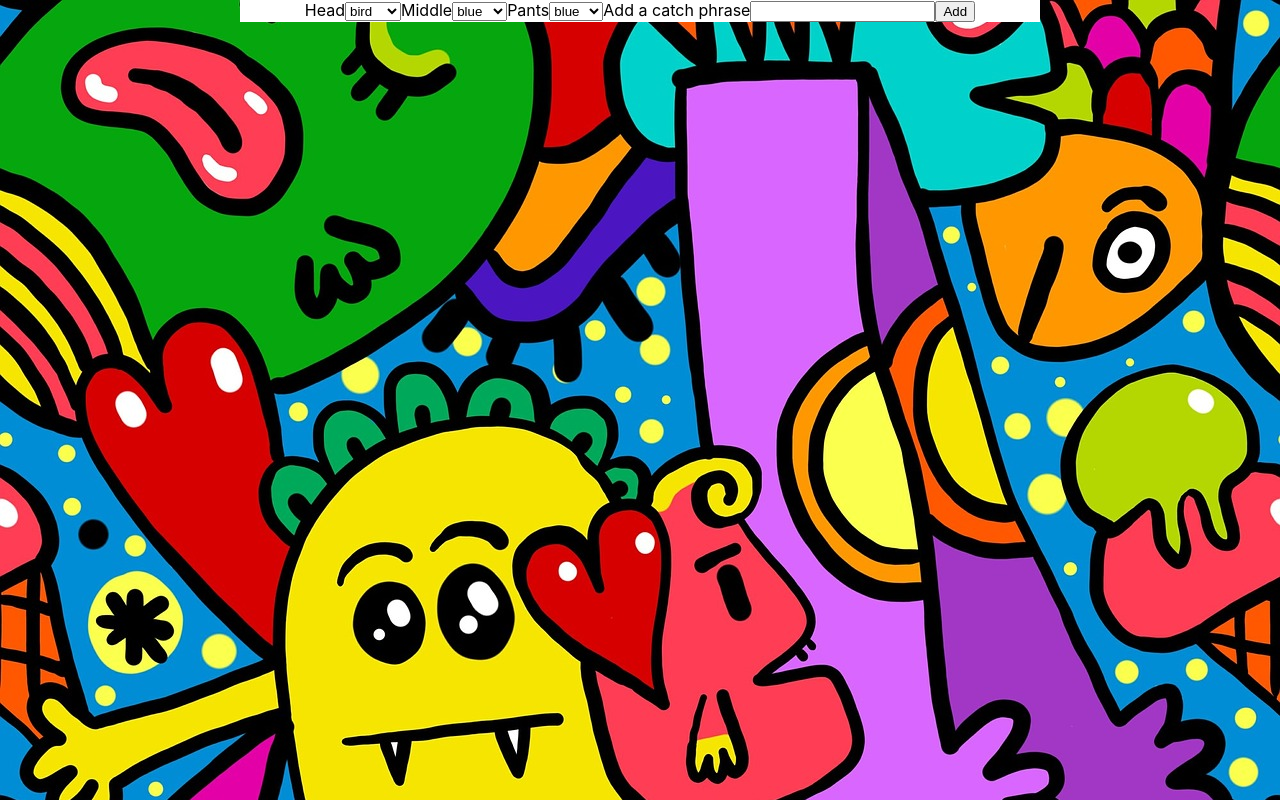
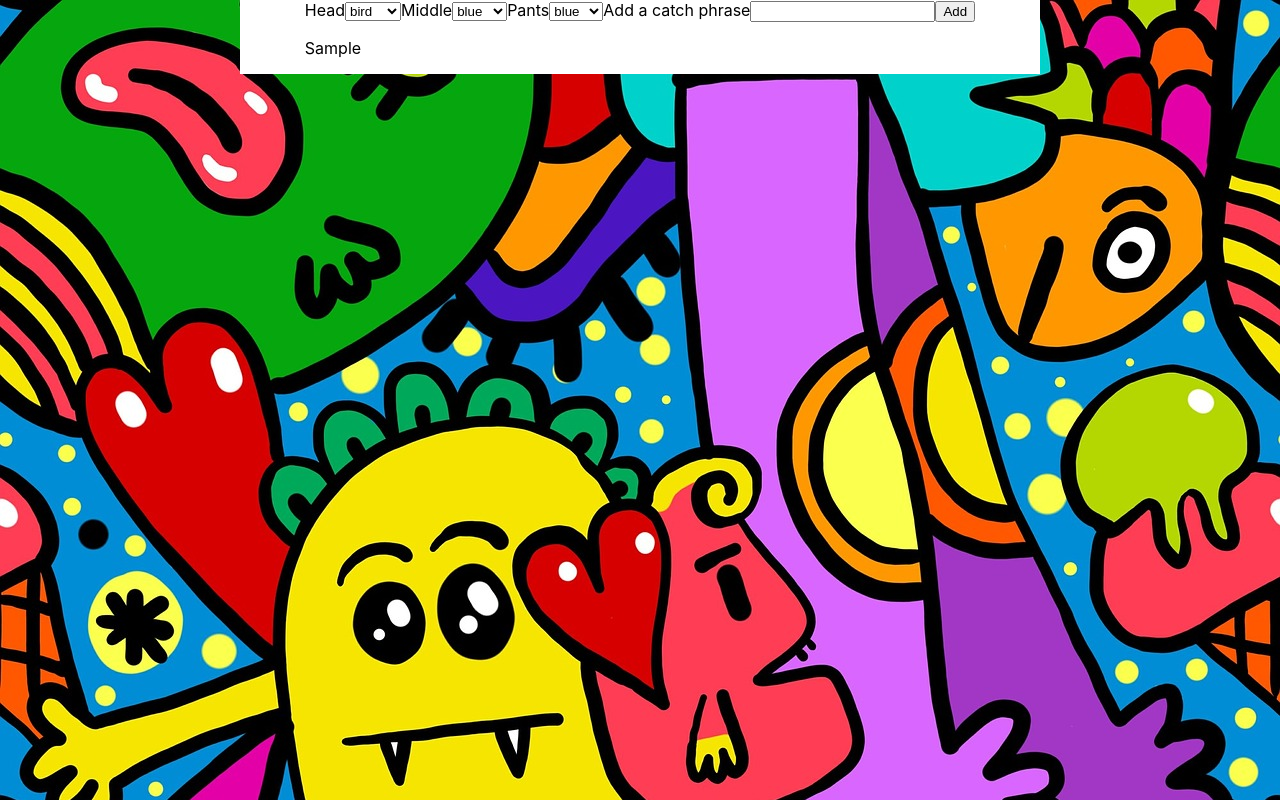
Before and after one commit to jlaurentpdx/character-creator-react, a React (Create React App) app: page / in a window 1280 px wide. Both pictures are taken after typing "Sample" into the empty fields and a click on the button "Add". Shown: the top 800 px of the page. Built offline with nearby package versions, Linux system fonts and the light colour scheme.

Commit message:
functional catchphrase display

```diff
--- a/src/components/Display/Display.js
+++ b/src/components/Display/Display.js
@@ -1,3 +1,3 @@
 import './Display.css';
 
-export default function Display() {}
+export default function Display(text) {}
--- a/src/components/Main/Main.js
+++ b/src/components/Main/Main.js
@@ -10,9 +10,7 @@ export default function Main() {
     ['blue', 'dog', 'leg', 'white'],
   ];
 
-  // Phrase list
   const [catchphraseList, setCatchphraseList] = useState([]);
-
   const [headSelection, setHeadSelection] = useState('bird');
   const [midSelection, setMidSelection] = useState('blue');
   const [pantsSelection, setPantsSelection] = useState('blue');
@@ -49,13 +47,16 @@ export default function Main() {
             setInputText={setInputText}
             setCatchphraseList={setCatchphraseList}
           />
-          {/* Display : Phrases */}
         </div>
-        <div className="stats">{/* Display: Stats */}</div>
+        <div className="stats">
+          {catchphraseList.map((item) => (
+            <p key={item}>{item}</p>
+          ))}
+          {/* Display: Stats */}
+        </div>
       </div>
       <div className="right">
         <div className="character">
-          {/* Display : Feature : Head */}
           {/* Display : Feature : Middle */}
           {/* Display : Feature : Body */}
         </div>
```
